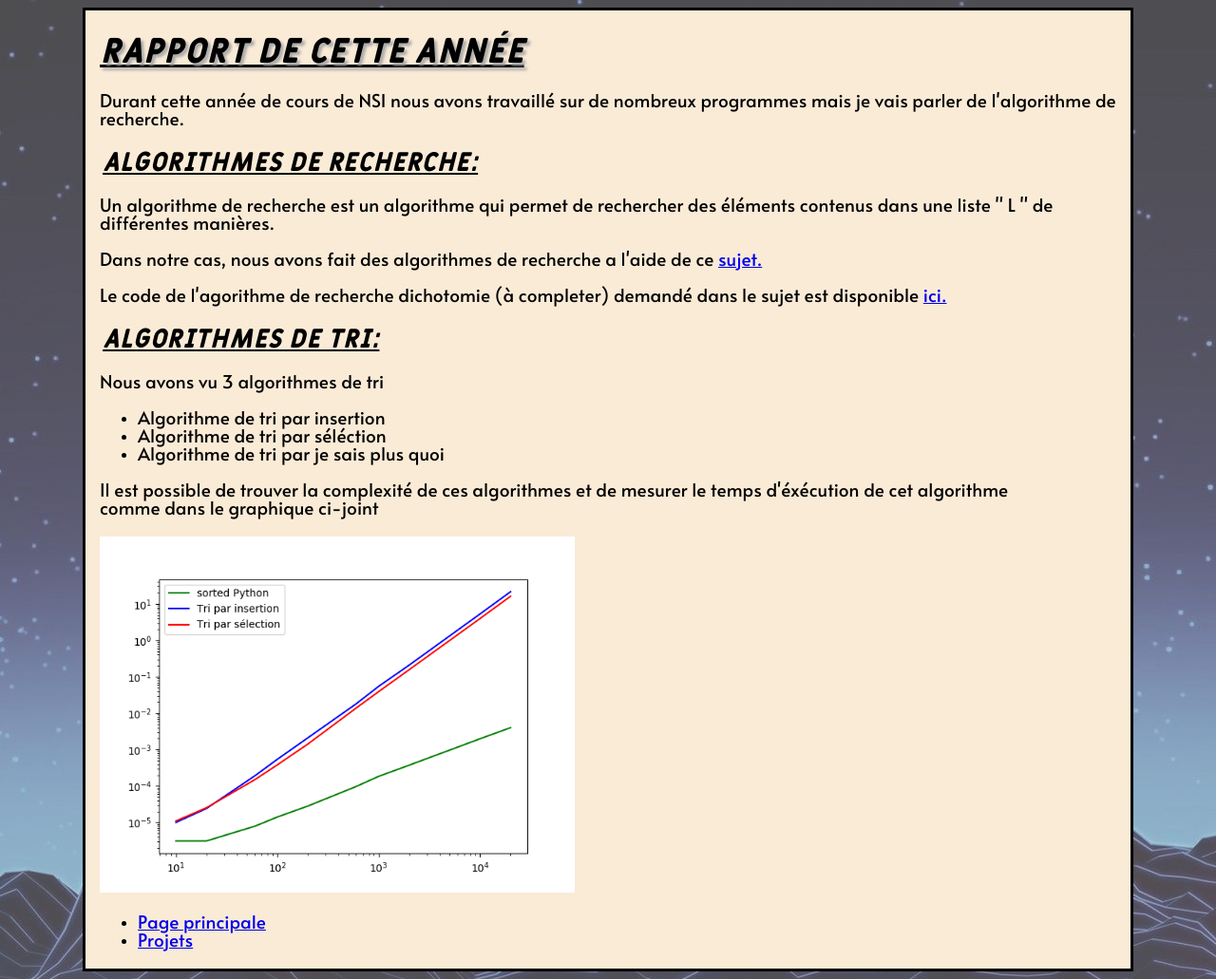
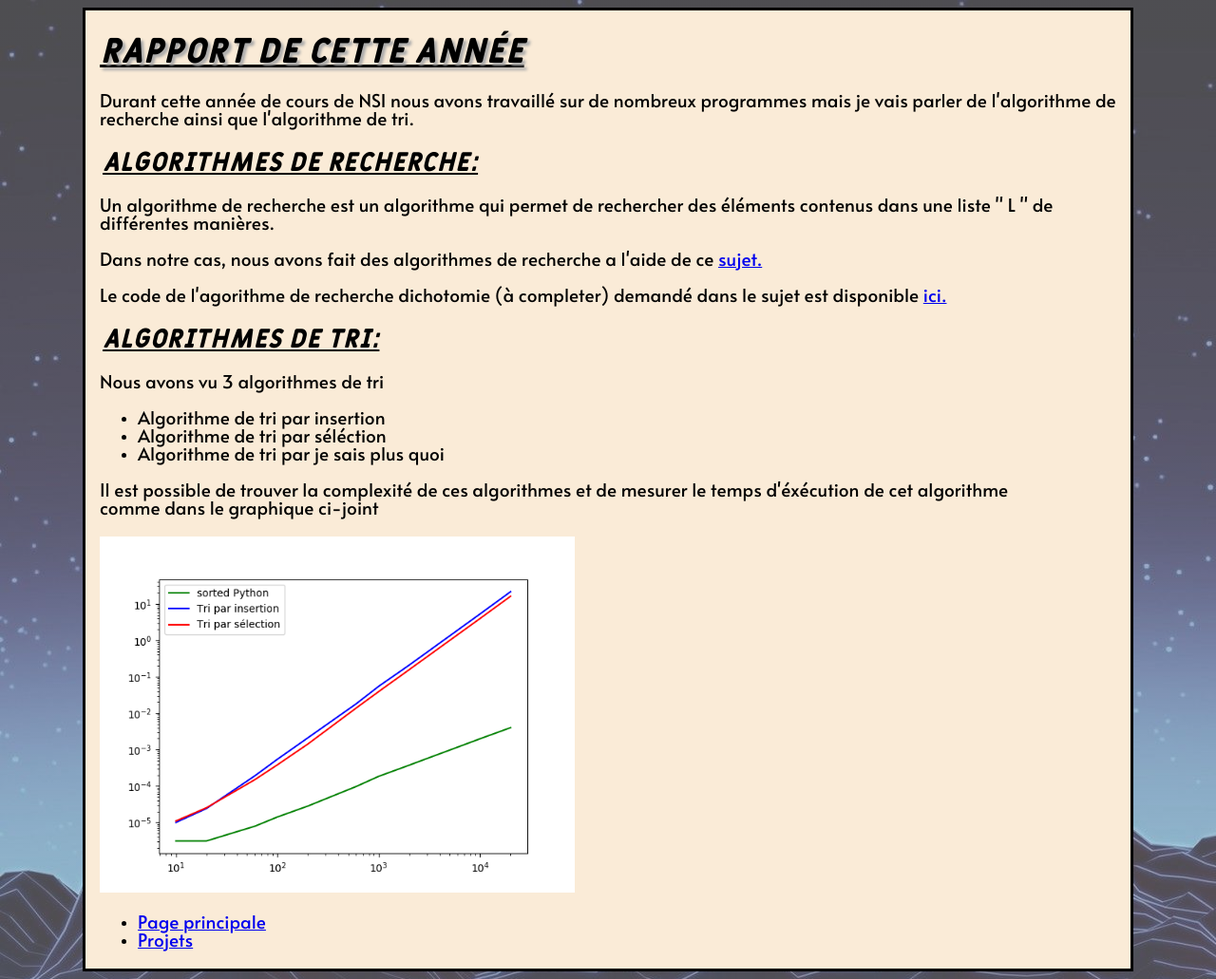
Before and after one commit to JeanBeq/JeanBeq.github.io, a plain HTML site: page rapport.html in a window 1280 px wide. Shown: the whole page at 95% size. Drawn offline with Linux system fonts and the light colour scheme.

Commit message:
Add files via upload

```diff
--- a/rapport.html
+++ b/rapport.html
@@ -10,7 +10,7 @@
      <div id=textepage3>
         <h1><em>Rapport de cette année</em></h1>
 
-         <p>Durant cette année de cours de NSI nous avons travaillé sur de nombreux programmes mais je vais parler de l'algorithme de recherche.</p>
+         <p>Durant cette année de cours de NSI nous avons travaillé sur de nombreux programmes mais je vais parler de l'algorithme de recherche ainsi que l'algorithme de tri.</p>
 
          <h2><em>Algorithmes de recherche:</em></h2>
 
```
